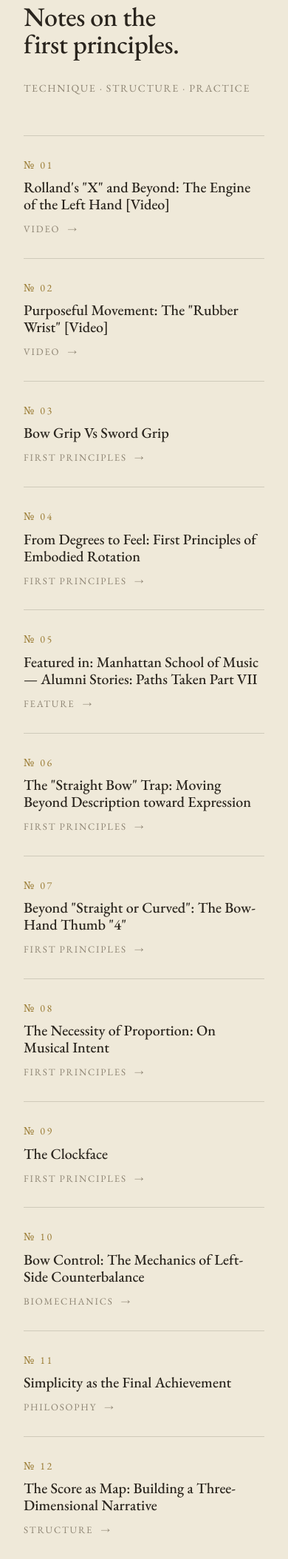
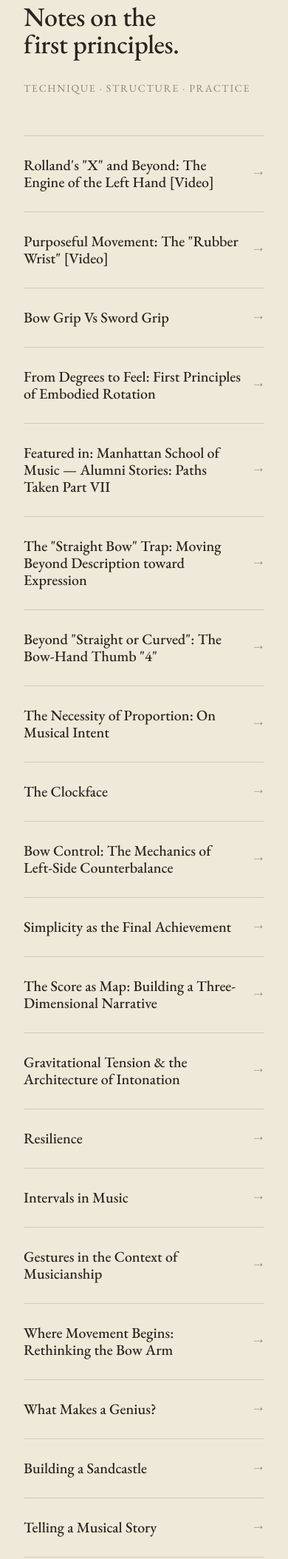
Before and after one commit to mawstr001/ameliachanwebsite, a Node server app: page /writings in a window 390 px wide. Shown: the part 163-2271 px from the top of the page at 74% size. Run offline with Node 20, Linux system fonts and the light colour scheme.

Commit message:
Remove number and category from Writings listing rows
Each row now shows only the essay title and the hover arrow.

Co-Authored-By: Claude Opus 5.5 <noreply@anthropic.com>
Claude-Session: https://claude.ai/code/session_01URAjWLxUG4GgukcyvXRFvi

```diff
--- a/public/styles.css
+++ b/public/styles.css
@@ -211,11 +211,10 @@ body.menu-open .nav-overlay{ visibility:visible; opacity:1; transform:translateY
    WRITINGS LIST
    ============================================================ */
 .writings-list{ border-top:1px solid var(--rule); }
-.wr{ display:grid; grid-template-columns:72px 1fr auto; align-items:center; gap:24px;
+.wr{ display:grid; grid-template-columns:1fr auto; align-items:center; gap:24px;
   padding:28px 0; border-bottom:1px solid var(--rule); text-decoration:none; color:var(--ink);
   transition:padding-left .3s cubic-bezier(.2,.7,.2,1), background .3s; }
 .wr:hover{ padding-left:18px; background:var(--paper-2); }
-.wr .wn{ font-size:14px; letter-spacing:.18em; color:var(--gold-deep); }
 .wr .wt{ font-size:clamp(20px,2.4vw,28px); font-weight:500; line-height:1.15; }
 .wr .wm{ display:inline-flex; align-items:center; gap:10px; font-size:13px; letter-spacing:.14em;
   text-transform:uppercase; color:var(--muted); white-space:nowrap; }
@@ -223,8 +222,7 @@ body.menu-open .nav-overlay{ visibility:visible; opacity:1; transform:translateY
 .wr:hover .arrow{ transform:translateX(6px); }
 .wr:hover .wm{ color:var(--oxblood); }
 @media (max-width:680px){
-  .wr{ grid-template-columns:1fr; gap:8px; }
-  .wr .wm{ margin-top:4px; }
+  .wr{ gap:16px; }
 }
 
 /* ============================================================
--- a/views/writings.ejs
+++ b/views/writings.ejs
@@ -39,9 +39,8 @@
     <div class="writings-list reveal">
       <% writings.forEach(function(w) { %>
       <a class="wr" href="<%= w.slug ? '/writings/' + w.slug : w.link %>">
-        <span class="wn">№ <%= w.number %></span>
         <span class="wt"><%- w.title %></span>
-        <span class="wm"><%= w.category %> <span class="arrow">&rarr;</span></span>
+        <span class="wm"><span class="arrow">&rarr;</span></span>
       </a>
       <% }); %>
     </div>
```
